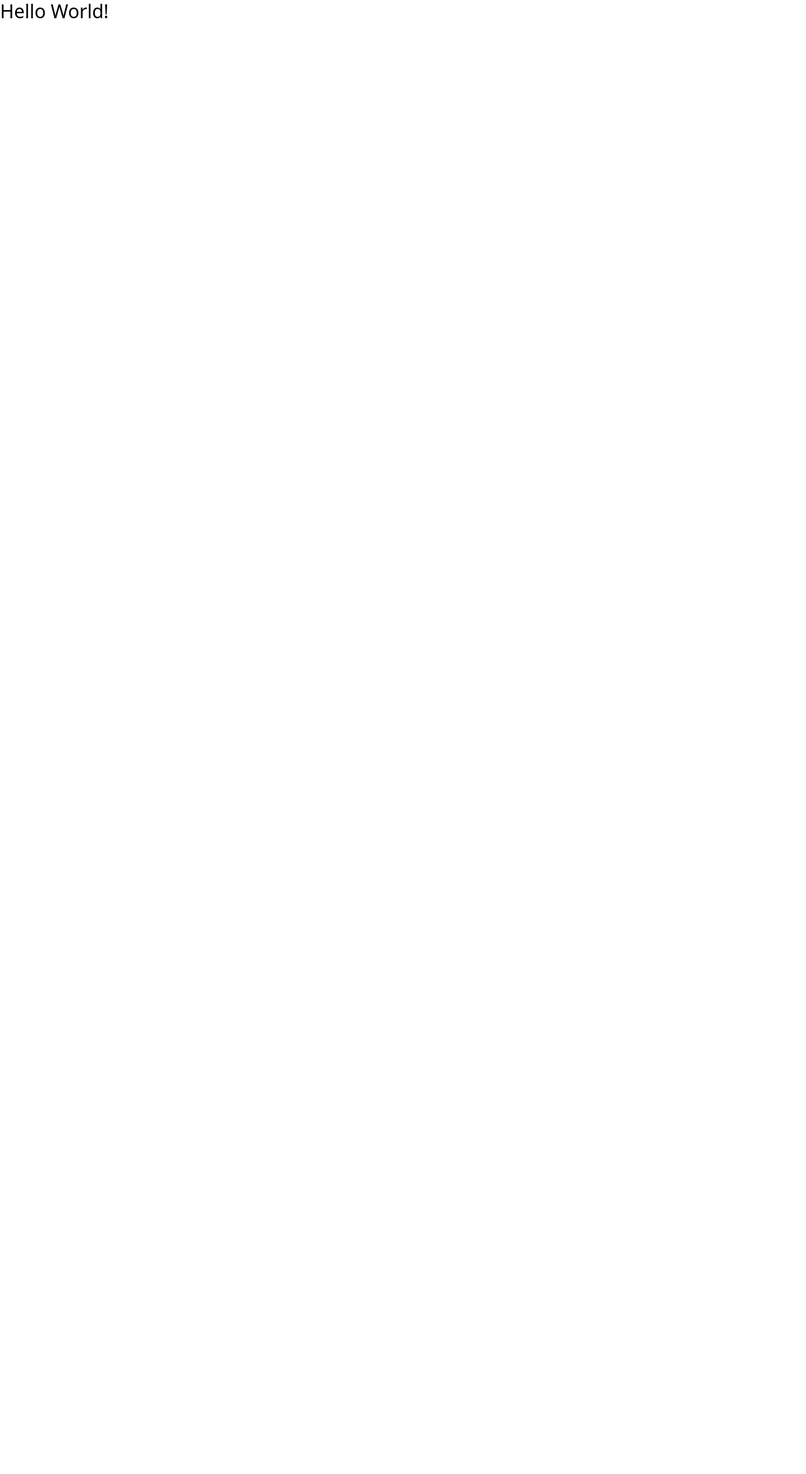
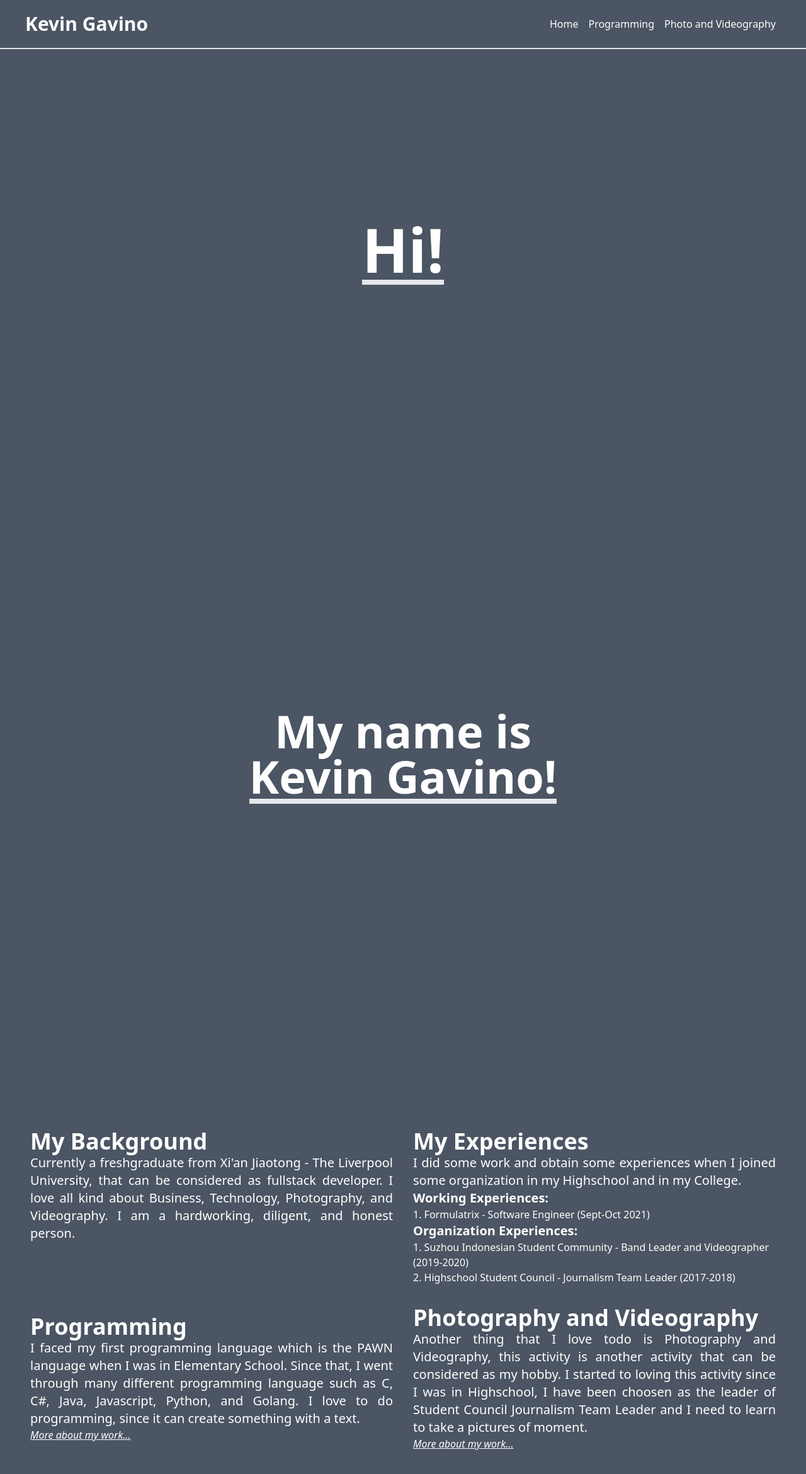
Before and after one commit to florentinuskev/my-porto-web, a Next.js app: page / in a window 1280 px wide. Shown: the top 2340 px of the page at 63% size. Before the commit the page ends 800 px from the top, so only its background shows below. Built offline with nearby package versions, Linux system fonts and the light colour scheme.

Commit message:
Adding content

```diff
--- /dev/null
+++ b/src/components/Navbar.tsx
@@ -0,0 +1,17 @@
+import Link from 'next/link'
+
+const Navbar = ({ isSticky }: any) => {
+    return (
+        <div className={`w-full flex flex-1 flex-row top-0 text-white p-5 items-center border-b-2 bg-gray-600 ${isSticky ? 'sticky' : 'fixed'
+            }`}>
+            <h1 className='mr-auto ml-5 text-3xl items-center font-bold'>Kevin Gavino</h1>
+            <div className='flex flex-row ml-auto mr-5 justify-between items-center'>
+                <Link href='/' className='mx-2'><p>Home</p></Link>
+                <Link href='/projects' className='mx-2'><p>Programming</p></Link>
+                <Link href='/pvgraphy' className='mx-2'><p>Photo and Videography</p></Link>
+            </div>
+        </div>
+    )
+}
+
+export default Navbar
--- /dev/null
+++ b/src/components/RepoCard.tsx
@@ -0,0 +1,23 @@
+import dayjs from 'dayjs'
+var relativeTime = require('dayjs/plugin/relativeTime')
+dayjs().format()
+dayjs.extend(relativeTime)
+
+import { FaGithub } from 'react-icons/fa';
+
+
+const RepoCard = ({ repo }: any) => {
+    return (
+        <div className='h-[150px] border rounded relative p-5 hover:cursor-pointer' onClick={() => { window.open(repo.html_url) }}>
+            <h3 className='text-2xl font-bold'>{repo.name}</h3>
+            <p className='text-lg'>{repo.description}</p>
+            <div className='absolute bottom-3 right-0 flex flex-row w-[100%]'>
+                <p className='text-gray-200 italic mr-auto ml-5'>Last Commited: {dayjs(repo.pushed_at).fromNow()}</p>
+                <FaGithub size={30} className='ml-auto mr-5' />
+            </div>
+
+        </div>
+    )
+}
+
+export default RepoCard
--- a/src/pages/index.tsx
+++ b/src/pages/index.tsx
@@ -1,21 +1,97 @@
 import Head from 'next/head'
 import Image from 'next/image'
 import { Inter } from 'next/font/google'
+import Link from 'next/link'
+
+import { useRef, useEffect, useState } from 'react'
+
+import Navbar from '@/components/Navbar'
 
 const inter = Inter({ subsets: ['latin'] })
 
 export default function Home() {
+  const [isReached, setIsReached] = useState(false);
+
+  const handleWindowScrollAndResize = (e: any) => {
+
+    if (isReached) {
+      setIsReached(false);
+    }
+
+    if (sectionRef.current != null) {
+      if ((sectionRef.current.getBoundingClientRect().top - window.innerHeight) <= -800) {
+        setIsReached(true);
+      }
+    }
+  }
+
+  const sectionRef = useRef<HTMLDivElement | any>();
+
+  useEffect(() => {
+    if (typeof window !== undefined) {
+      window.addEventListener("scroll", handleWindowScrollAndResize);
+      window.addEventListener("resize", handleWindowScrollAndResize);
+    }
+
+    return (() => {
+      window.removeEventListener("scroll", handleWindowScrollAndResize);
+      window.removeEventListener("resize", handleWindowScrollAndResize);
+    })
+
+  }, [handleWindowScrollAndResize])
+
   return (
     <>
       <Head>
-        <title>Create Next App</title>
-        <meta name="description" content="Generated by create next app" />
+        <title>Kevin Gavino || Portofolio Website</title>
+        <meta name="description" content="My name is Kevin Gavino, currently a freshgraduate from Xi'an Jiaotong - The Liverpool University,
+                that can be considered as fullstack developer. I love all kind about Business, Technology, Photography, and Videography. I am a hardworking, diligent, and honest person." />
         <meta name="viewport" content="width=device-width, initial-scale=1" />
         <link rel="icon" href="/favicon.ico" />
       </Head>
-      <main>
-        <div>
-          <h1 className='text-3xl'>Hello World!</h1>
+      <main className="h-[100vh] bg-gray-600">
+        <div className="h-full bg-gray-600 flex justify-center items-center">
+          <h1 className='text-8xl font-bold text-white border-b-8'>Hi!</h1>
+        </div>
+        <div className="h-full bg-gray-600 flex justify-center items-center flex-col">
+          <h1 className='text-7xl font-bold text-white'>My name is</h1>
+          <h1 className='text-7xl font-bold text-white border-b-8'>Kevin Gavino!</h1>
+        </div>
+        <div ref={sectionRef} className="flex flex-col justify-center items-center h-full w-full bg-gray-600">
+          {isReached ? <Navbar /> : ''}
+          <div className='flex justify-center items-center grid grid-cols-2 gap-4 justify-between h-full w-full p-10'>
+            <div className='h-[20%] w-[100%] p-2 flex flex-col'>
+              <h2 className='text-4xl font-bold text-white text-left'>My Background</h2>
+              <p className='text-xl text-white text-justify'>Currently a freshgraduate from Xi'an Jiaotong - The Liverpool University,
+                that can be considered as fullstack developer. I love all kind about Business, Technology, Photography, and Videography. I am a hardworking, diligent, and honest person.</p>
+            </div>
+
+            <div className='h-[20%] w-[100%] p-2 flex flex-col text-white'>
+              <h2 className='text-4xl font-bold text-left'>My Experiences</h2>
+              <p className='text-xl text-justify'>I did some work and obtain some experiences when I joined some organization in my Highschool and in my College.</p>
+              <p className='text-xl font-bold'>Working Experiences:</p>
+              <ul>
+                <li>1. Formulatrix - Software Engineer (Sept-Oct 2021)</li>
+              </ul>
+              <p className='text-xl font-bold'>Organization Experiences:</p>
+              <ul>
+                <li>1. Suzhou Indonesian Student Community - Band Leader and Videographer (2019-2020)</li>
+                <li>2. Highschool Student Council - Journalism Team Leader (2017-2018)</li>
+              </ul>
+            </div>
+
+            <div className='h-[20%] w-[100%] p-2 flex flex-col justify-center text-white'>
+              <h2 className='text-4xl font-bold text-left'>Programming</h2>
+              <p className='text-xl text-justify'>I faced my first programming language which is the PAWN language when I was in Elementary School. Since that, I went through many different programming language such as C, C#, Java, Javascript, Python, and Golang. I love to do programming, since it can create something with a text.</p>
+              <Link href="/projects"><p className='underline italic'>More about my work...</p></Link>
+            </div>
+
+            <div className='h-[20%] w-[100%] p-2 flex flex-col justify-center text-white'>
+              <h2 className='text-4xl font-bold text-left'>Photography and Videography</h2>
+              <p className='text-xl text-justify'>Another thing that I love todo is Photography and Videography, this activity is another activity that can be considered as my hobby. I started to loving this activity since I was in Highschool, I have been choosen as the leader of Student Council Journalism Team Leader and I need to learn to take a pictures of moment.</p>
+              <Link href="/pvgraphy"><p className='underline italic'>More about my work...</p></Link>
+            </div>
+          </div>
         </div>
       </main>
     </>
--- /dev/null
+++ b/src/pages/projects.tsx
@@ -0,0 +1,54 @@
+import RepoCard from "@/components/RepoCard"
+import Navbar from "@/components/Navbar"
+
+const projects = ({ data }: any) => {
+
+    return (
+        <div className='bg-gray-600 h-[100%]'>
+            <Navbar isSticky={true} />
+            <div className='flex flex-col h-[100%] text-white p-10'>
+                <h1 className='text-7xl font-bold'>Programming</h1>
+                <div className="grid grid-cols-2 gap-4 mt-5">
+                    <div className="rounded-xl border p-5">
+                        <h2 className="text-2xl font-bold">Programming Background</h2>
+                        <p className="text-xl text-justify">Since the Elementary School, I have been code a program for SA-MP Gamemode. After encounter that, I was moving on to another programming languages such as C, C#, Java, Javascript, Python, and More!</p>
+                    </div>
+                    <div className="rounded-xl border p-5">
+                        <h2 className="text-2xl font-bold">Programming Languages</h2>
+                        <div className="grid grid-cols-2 text-xl">
+                            <ol>
+                                <li>- C</li>
+                                <li>- C#</li>
+                                <li>- Java</li>
+                            </ol>
+                            <ol>
+                                <li>- Javascript</li>
+                                <li>- Python</li>
+                                <li>- Golang</li>
+                            </ol>
+                        </div>
+                    </div>
+                </div>
+                <div className="border rounded-xl p-5 mt-5">
+                    <h2 className="text-2xl font-bold">Programming Projects</h2>
+                    <p className='text-xl'>There are several programming projects that I have been created and working on right now. These are several projects that I have been working on:</p>
+                    <div className="grid grid-cols-3 gap-4 mt-5">
+                        {data.map((repo: any, i: any) => (<RepoCard repo={repo} key={i} />))}
+                    </div>
+                </div>
+            </div>
+        </div>
+    )
+}
+
+// This gets called on every request
+export async function getServerSideProps() {
+    // Fetch data from external API
+    const res = await fetch(`https://api.github.com/users/florentinuskev/repos?sort=pushed`)
+    const data = await res.json()
+
+    // Pass data to the page via props
+    return { props: { data } }
+}
+
+export default projects
--- /dev/null
+++ b/src/pages/pvgraphy.tsx
@@ -0,0 +1,17 @@
+import { useRef, useState } from "react"
+
+import Navbar from "@/components/Navbar"
+
+const pvgraphy = () => {
+    return (
+        <div className='h-[100%] w-[100%] bg-gray-600'>
+            <Navbar isSticky={true} />
+            <div className='h-[100vh] w-[100%] text-white p-10 text-center'>
+                <h1 className='text-7xl font-bold'>Photography and Videography</h1>
+                <p className='text-xl'>In the free time, I did some photo and videography works. Here are several Pictures and Videos of my work.</p>
+            </div>
+        </div>
+    )
+}
+
+export default pvgraphy
--- a/tailwind.config.js
+++ b/tailwind.config.js
@@ -1,4 +1,5 @@
 /** @type {import('tailwindcss').Config} */
+
 module.exports = {
   content: [
     "./app/**/*.{js,ts,jsx,tsx}",
@@ -11,5 +12,5 @@ module.exports = {
   theme: {
     extend: {},
   },
-  plugins: [],
+  plugins: []
 }
```
Also changed, not shown: package.json (+8 -0 lines), tsconfig.json (+17 -4 lines), 1 other file (tests, documents, lock files or other folders).
